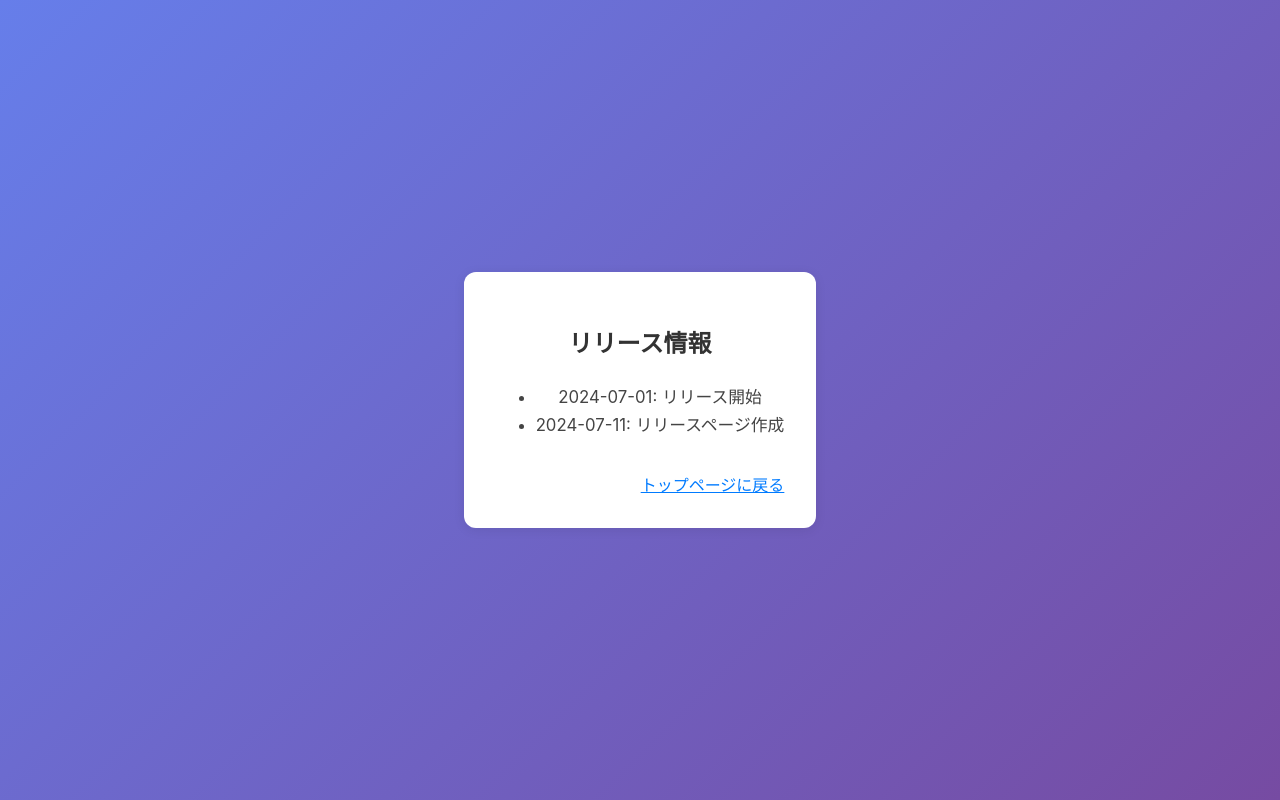
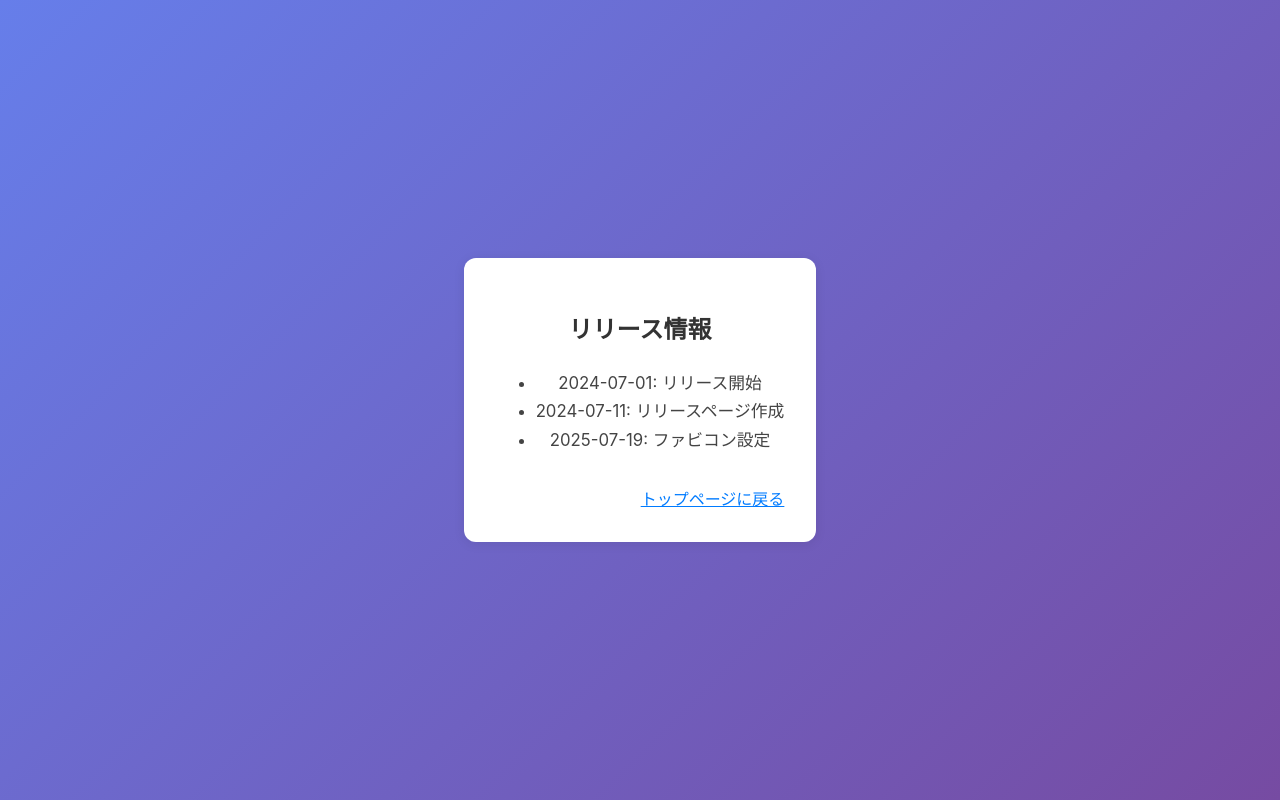
Before and after one commit to yatsu3/denki-isu, a React (Create React App) app: page /release-info in a window 1280 px wide. Built offline with nearby package versions, Linux system fonts and the light colour scheme; no server answers.

Commit message:
リリースページ修正

```diff
--- a/src/components/ReleaseInfo.js
+++ b/src/components/ReleaseInfo.js
@@ -8,6 +8,7 @@ const ReleaseInfo = () => {
       <ul style={{ color: '#444', fontSize: '1.05rem', lineHeight: 1.7, marginBottom: 32 }}>
         <li>2024-07-01: リリース開始</li>
         <li>2024-07-11: リリースページ作成</li>
+        <li>2025-07-19: ファビコン設定</li>
       </ul>
       <div style={{ textAlign: 'right' }}>
         <Link to="/" style={{ color: '#007bff', textDecoration: 'underline', fontSize: '1rem' }}>トップページに戻る</Link>
```
